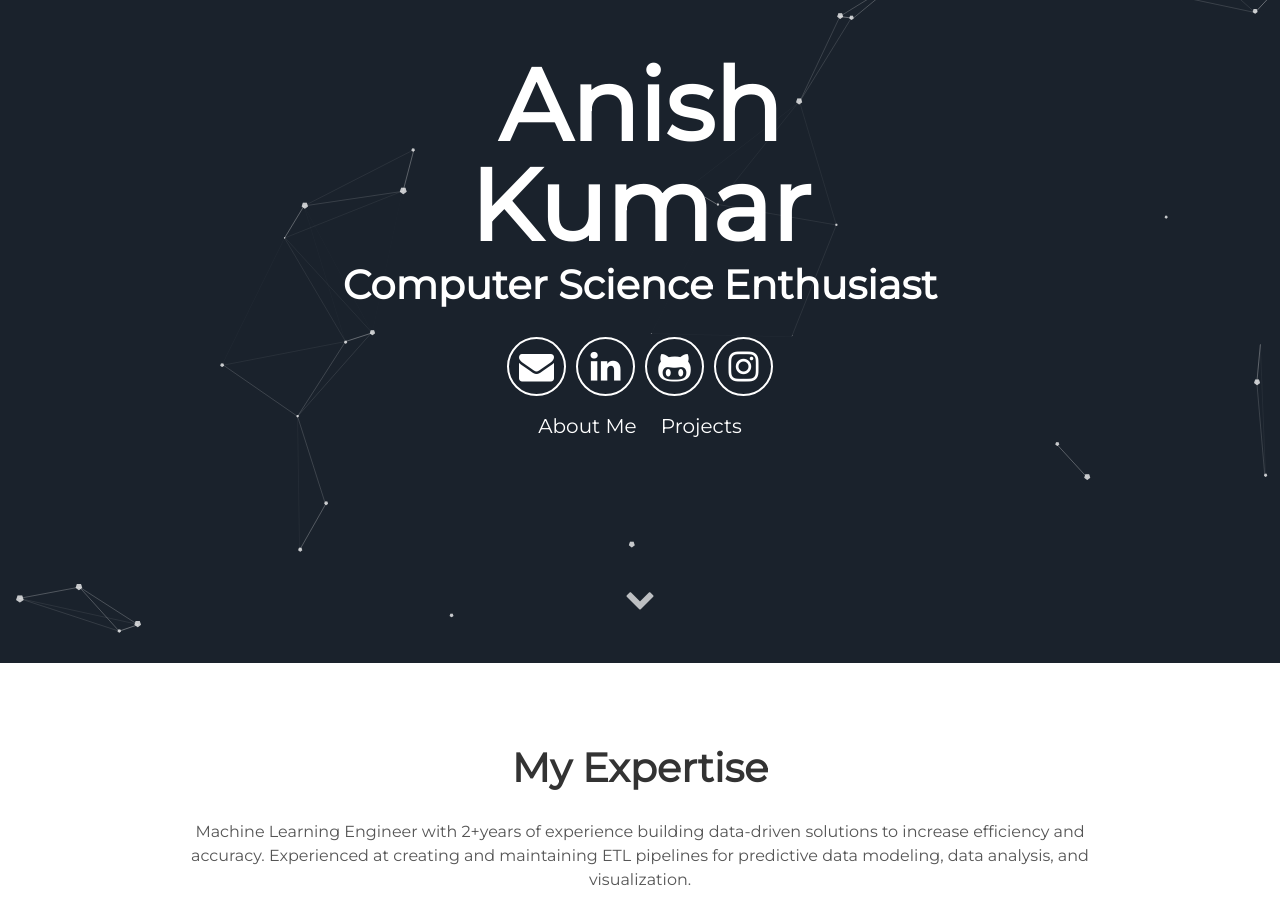
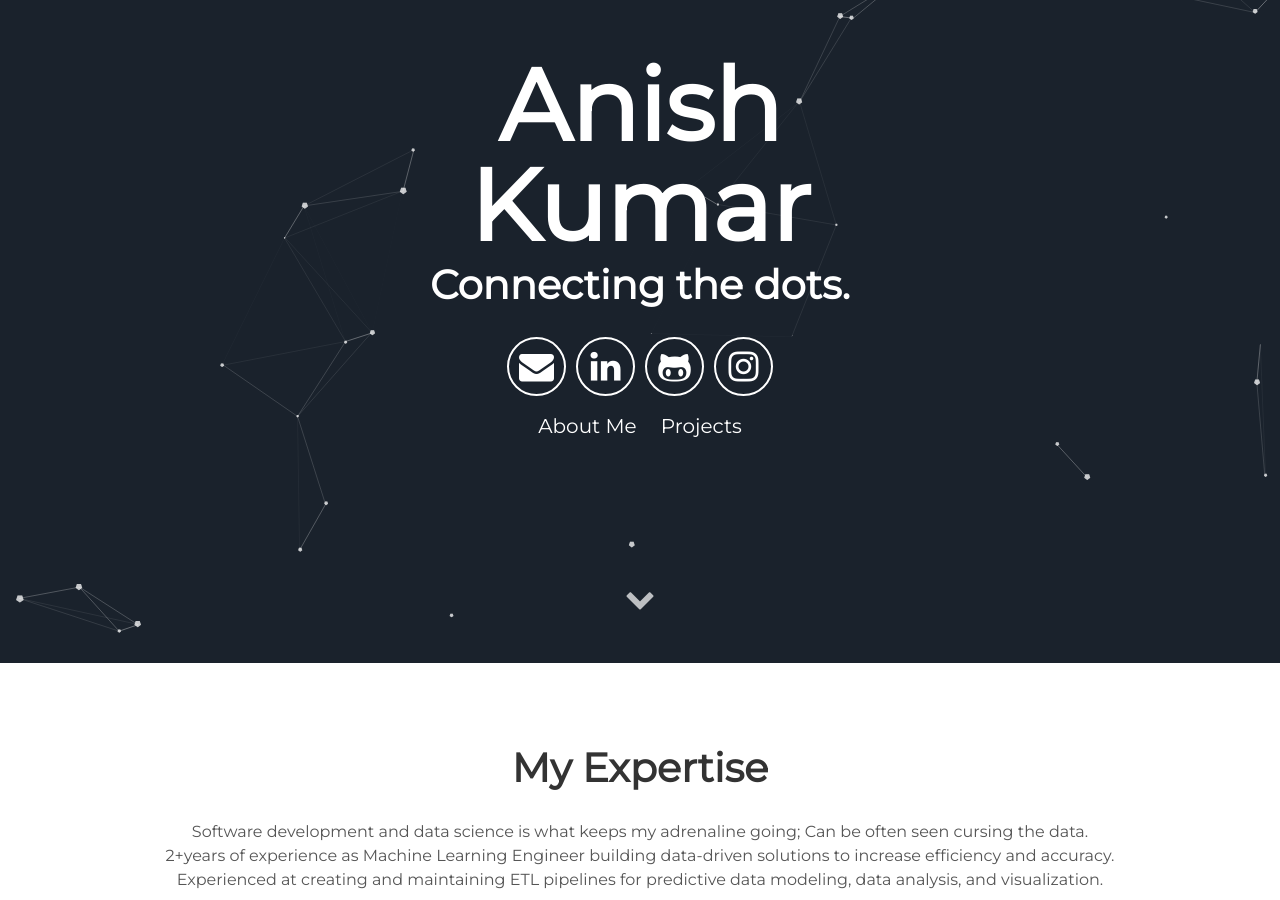
Before and after one commit to anish52/anish52.github.io, a Jekyll site: the page built from index.html, in a window 1280 px wide and 900 px high, scrolled down 237 px. Built offline with Jekyll 4.4.1, drawn with Linux system fonts in a browser that asks for light colours.

Commit message:
Updated intro

```diff
--- a/_config.yml
+++ b/_config.yml
@@ -6,8 +6,8 @@ url: "https://anish52.github.io" # the base hostname & protocol for your site e.
 
 # User settings
 username: Anish Kumar
-user_description: Machine Learning Engineer with 2+years of experience building data-driven solutions to increase efficiency and accuracy. Experienced at creating and maintaining ETL pipelines for predictive data modeling, data analysis, and visualization.
-user_title: Computer Science Enthusiast
+user_description: Software development and data science is what keeps my adrenaline going; Can be often seen cursing the data. 2+years of experience as Machine Learning Engineer building data-driven solutions to increase efficiency and accuracy. Experienced at creating and maintaining ETL pipelines for predictive data modeling, data analysis, and visualization.
+user_title: Connecting the dots.
 email: ankumar@ucsd.edu
 github_username:  https://github.com/anish52
 linkedin_username:  https://www.linkedin.com/in/anishkr-10052bitm/
```
